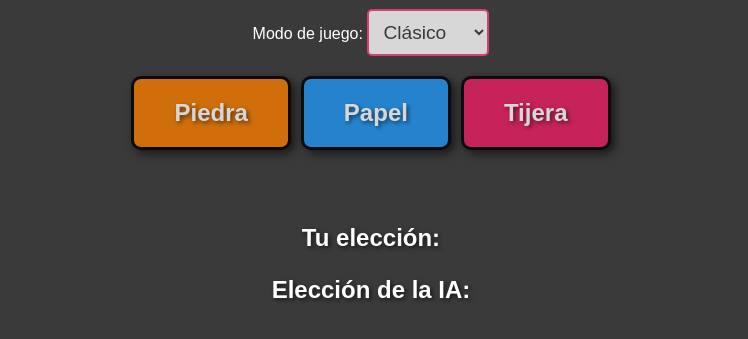
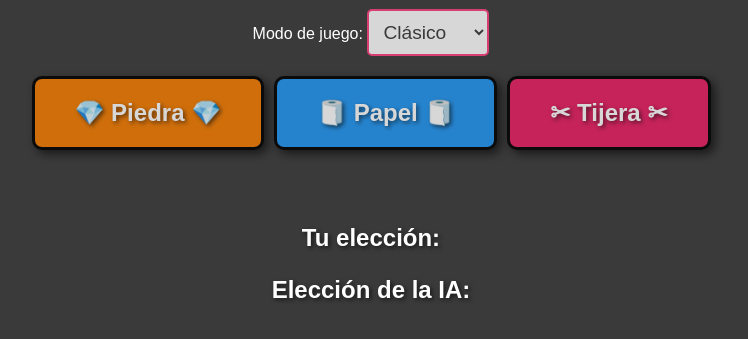
Before and after one commit to TRdeXtremiana/piedraPapelTijera, a plain HTML site: page index.html in a window 1280 px wide. Shown: the part 293-632 px from the top of the page, without its empty margins (269-1017 px from the left). Drawn offline with Linux system fonts and the light colour scheme.

Commit message:
Emotes in selects

```diff
--- a/index.html
+++ b/index.html
@@ -20,11 +20,11 @@
 	</div>
 
 	<div class="choices">
-		<button class="piedra" onclick="play('piedra')">Piedra</button>
-		<button class="papel" onclick="play('papel')">Papel</button>
-		<button class="tijera" onclick="play('tijera')">Tijera</button>
-		<button class="lagarto" onclick="play('lagarto')">Lagarto</button>
-		<button class="spock" onclick="play('spock')">Spock</button>
+		<button class="piedra" onclick="play('piedra')">💎 Piedra 💎</button>
+		<button class="papel" onclick="play('papel')">🧻 Papel 🧻</button>
+		<button class="tijera" onclick="play('tijera')">✂ Tijera ✂</button>
+		<button class="lagarto" onclick="play('lagarto')">🦎 Lagarto 🦎</button>
+		<button class="spock" onclick="play('spock')">🖖🏼 Spock 🖖🏼</button>
 	</div>
 
 	<div class="result">
```
